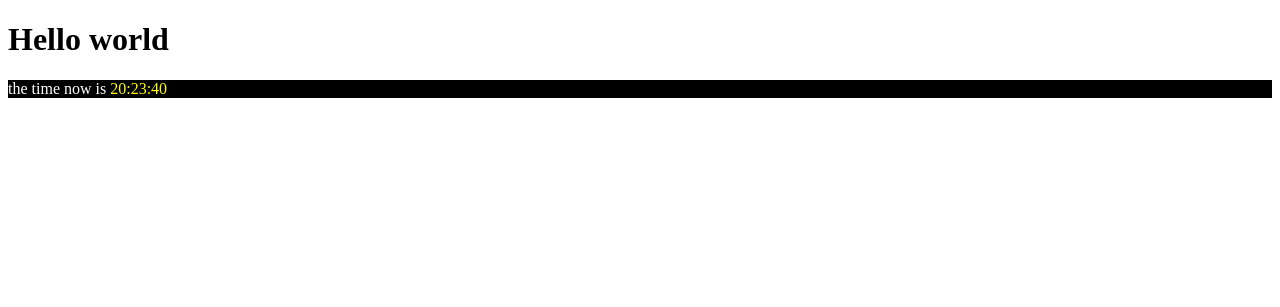
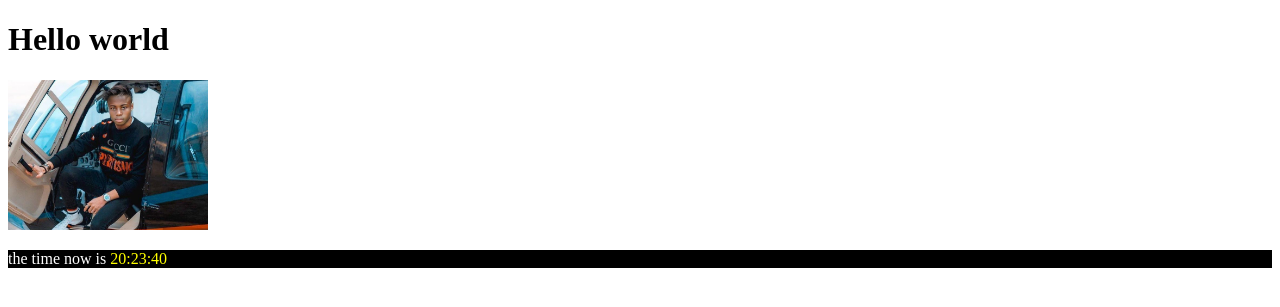
Before and after one commit to djangomail/ngh, a Django app: page / in a window 1280 px wide. Shown: the top 307 px of the page. Run offline with Django 5.2, Linux system fonts and the light colour scheme.

Commit message:
added staticfiles

```diff
--- /dev/null
+++ b/app/static/index.css
@@ -0,0 +1,5 @@
+img{
+    width: 200px;
+    height: 150px;
+    object-fit: cover;
+}
--- a/app/templates/app/index.html
+++ b/app/templates/app/index.html
@@ -1,13 +1,17 @@
+{% load static %}
+
 <!DOCTYPE html>
 <html lang="en">
 <head>
     <meta charset="UTF-8">
     <meta name="viewport" content="width=device-width, initial-scale=1.0">
     <meta http-equiv="X-UA-Compatible" content="ie=edge">
+    <link rel="stylesheet" href="{% static 'index.css' %}">
     <title>HELLO WORLD</title>
 </head>
 <body>
     <h1 style="font-family: Times New Roman;">Hello world</h1>
+    <img src="{% static 'atCopta.jpg' %}" alt="">
     <p style="color:white; background: black;">the time now is <span style="color:yellow;">{{now}}</span> </p>
 </body>
 </html>
```
Also changed, not shown: app/static/atCopta.jpg (added).
